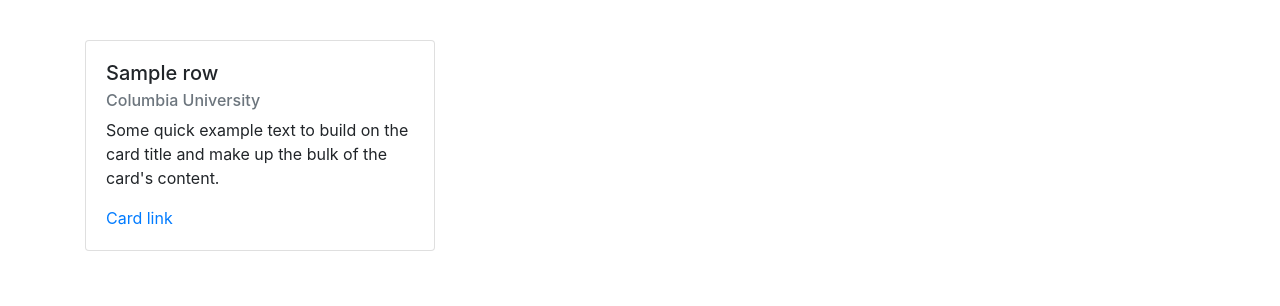
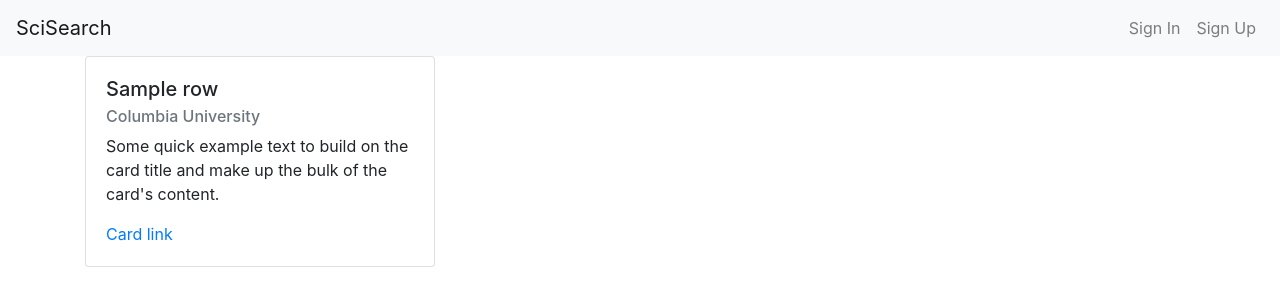
Before and after one commit to ritwikgoel/SciSearch, a Flask app: template part3/templates/base.html in a window 1280 px wide. Shown: the top 306 px of the page. Run offline with Flask 3, Linux system fonts and the light colour scheme; the template is opened without the code that fills it: most values are stand-ins (such as "Sample title", 1, 10 or a date in 2020); some libraries are stand-ins or nearby versions.

Commit message:
Feat: Navbar with name

```diff
--- a/part3/app.py
+++ b/part3/app.py
@@ -3,6 +3,7 @@ from flask import Flask, g, render_template, request, redirect, url_for, session
 from sqlalchemy import create_engine, text
 from dotenv import load_dotenv
 # from werkzeug.security import generate_password_hash, check_password_hash
+# chrome://net-internals/#sockets -> To flush socket pools when the flask application stops working
 
 
 
--- a/part3/templates/base.html
+++ b/part3/templates/base.html
@@ -1,19 +1,41 @@
 <!doctype html>
-<title>{% block title %}{% endblock %} - Flaskr</title>
+<title>{% block title %}{% endblock %} - SciSearch</title>
 <link rel="stylesheet" href="https://maxcdn.bootstrapcdn.com/bootstrap/4.5.2/css/bootstrap.min.css">
 <body>
-    <div class="navbar mb-4">
-        <!-- User Display -->
-        {% if session.get("username") %}
-            <div class="text-right">
-                Signed in as: <strong>{{ session.get("username") }}</strong>
-            </div>
-        {% endif %}
-    </div>
+    <!-- Header Navbar -->
+    <nav class="navbar navbar-expand-lg navbar-light bg-light">
+        <a class="navbar-brand" href="#">SciSearch</a>
+        <button class="navbar-toggler" type="button" data-toggle="collapse" data-target="#navbarNav" aria-controls="navbarNav" aria-expanded="false" aria-label="Toggle navigation">
+            <span class="navbar-toggler-icon"></span>
+        </button>
+        <div class="collapse navbar-collapse" id="navbarNav">
+            <ul class="navbar-nav ml-auto">
+                {% if not session.get("username") %}
+                    <li class="nav-item">
+                        <a class="nav-link" href="/login">Sign In</a>
+                    </li>
+                    <li class="nav-item">
+                        <a class="nav-link" href="/signup">Sign Up</a>
+                    </li>
+                {% else %}
+                    <li class="nav-item">
+                        <span class="navbar-text">
+                            Signed in as: <strong>{{ session.get("username") }}</strong>
+                        </span>
+                    </li>
+                    <li class="nav-item">
+                        <a class="nav-link" href="/logout">Logout</a>
+                    </li>
+                {% endif %}
+            </ul>
+        </div>
+    </nav>
 
+    <!-- Rest of the page content -->
     <div class="container">
         <div class="row">
             {% for row in data %}
+                <!-- Cards -->
                 <div class="col-md-4 mb-4">
                     <div class="card">
                         <div class="card-body">
```
